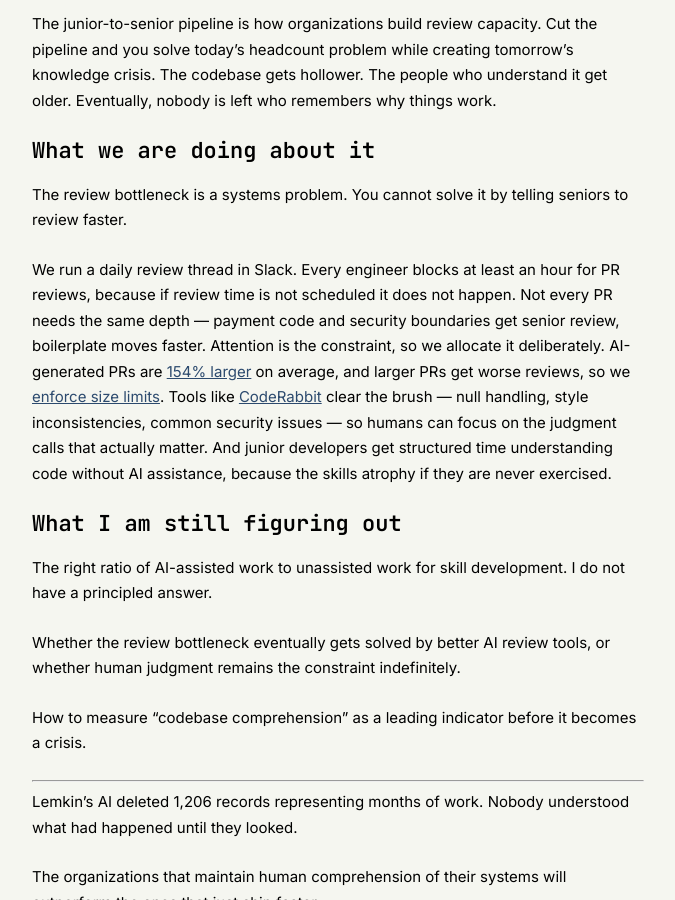
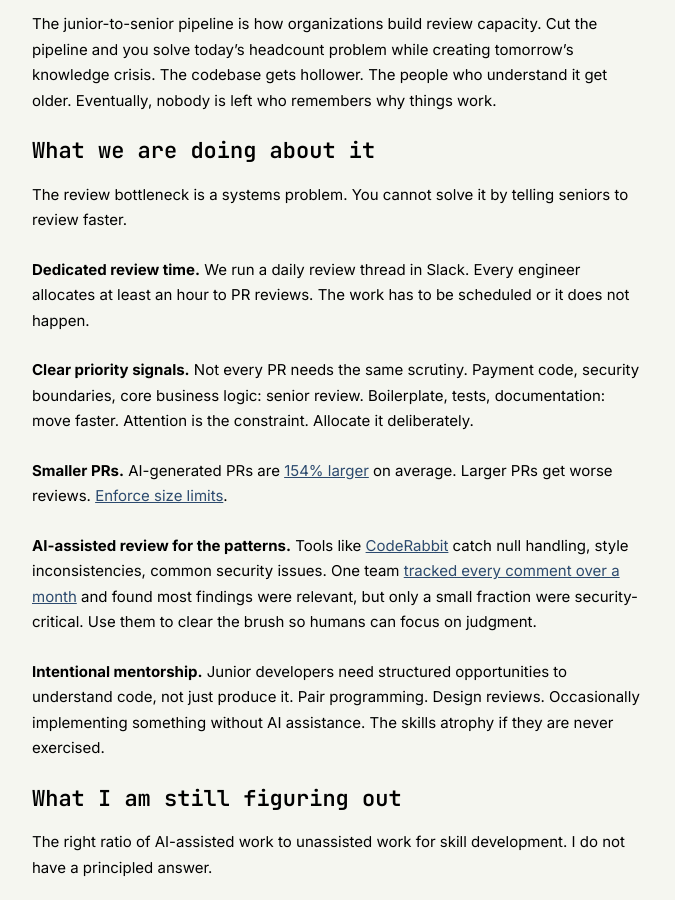
Before and after one commit to ashita-ai/ashita-ai.github.io, a Jekyll site: the page built from _posts/2026-02-10-the-hollow-codebase.md, in a window 1280 px wide and 900 px high, scrolled down 2067 px. Shown: the whole window, without its empty margins (302-977 px from the left). Built offline with Jekyll 4.4.1, drawn with Linux system fonts in a browser that asks for light colours.

Commit message:
Remove inaccurate first-person paragraphs from two posts
Restore original listicle in Hollow Codebases. Remove lead scoring
anecdote from Reversibility as Default.

```diff
--- a/_posts/2026-02-10-the-hollow-codebase.md
+++ b/_posts/2026-02-10-the-hollow-codebase.md
@@ -53,7 +53,15 @@ The junior-to-senior pipeline is how organizations build review capacity. Cut th
 
 The review bottleneck is a systems problem. You cannot solve it by telling seniors to review faster.
 
-We run a daily review thread in Slack. Every engineer blocks at least an hour for PR reviews, because if review time is not scheduled it does not happen. Not every PR needs the same depth — payment code and security boundaries get senior review, boilerplate moves faster. Attention is the constraint, so we allocate it deliberately. AI-generated PRs are [154% larger](https://www.faros.ai/blog/ai-software-engineering) on average, and larger PRs get worse reviews, so we [enforce size limits](/blog/what-i-learned-building-four-tools-with-ai-agents/). Tools like [CodeRabbit](https://www.coderabbit.ai/) clear the brush — null handling, style inconsistencies, common security issues — so humans can focus on the judgment calls that actually matter. And junior developers get structured time understanding code without AI assistance, because the skills atrophy if they are never exercised.
+**Dedicated review time.** We run a daily review thread in Slack. Every engineer allocates at least an hour to PR reviews. The work has to be scheduled or it does not happen.
+
+**Clear priority signals.** Not every PR needs the same scrutiny. Payment code, security boundaries, core business logic: senior review. Boilerplate, tests, documentation: move faster. Attention is the constraint. Allocate it deliberately.
+
+**Smaller PRs.** AI-generated PRs are [154% larger](https://www.faros.ai/blog/ai-software-engineering) on average. Larger PRs get worse reviews. [Enforce size limits](/blog/what-i-learned-building-four-tools-with-ai-agents/).
+
+**AI-assisted review for the patterns.** Tools like [CodeRabbit](https://www.coderabbit.ai/) catch null handling, style inconsistencies, common security issues. One team [tracked every comment over a month](https://www.deployhq.com/blog/ai-code-review-before-you-deploy-our-experience-with-coderabbit) and found most findings were relevant, but only a small fraction were security-critical. Use them to clear the brush so humans can focus on judgment.
+
+**Intentional mentorship.** Junior developers need structured opportunities to understand code, not just produce it. Pair programming. Design reviews. Occasionally implementing something without AI assistance. The skills atrophy if they are never exercised.
 
 ## What I am still figuring out
 
```
Also changed, not shown: _posts/2026-04-14-reversibility-as-default.md (+0 -2 lines).
